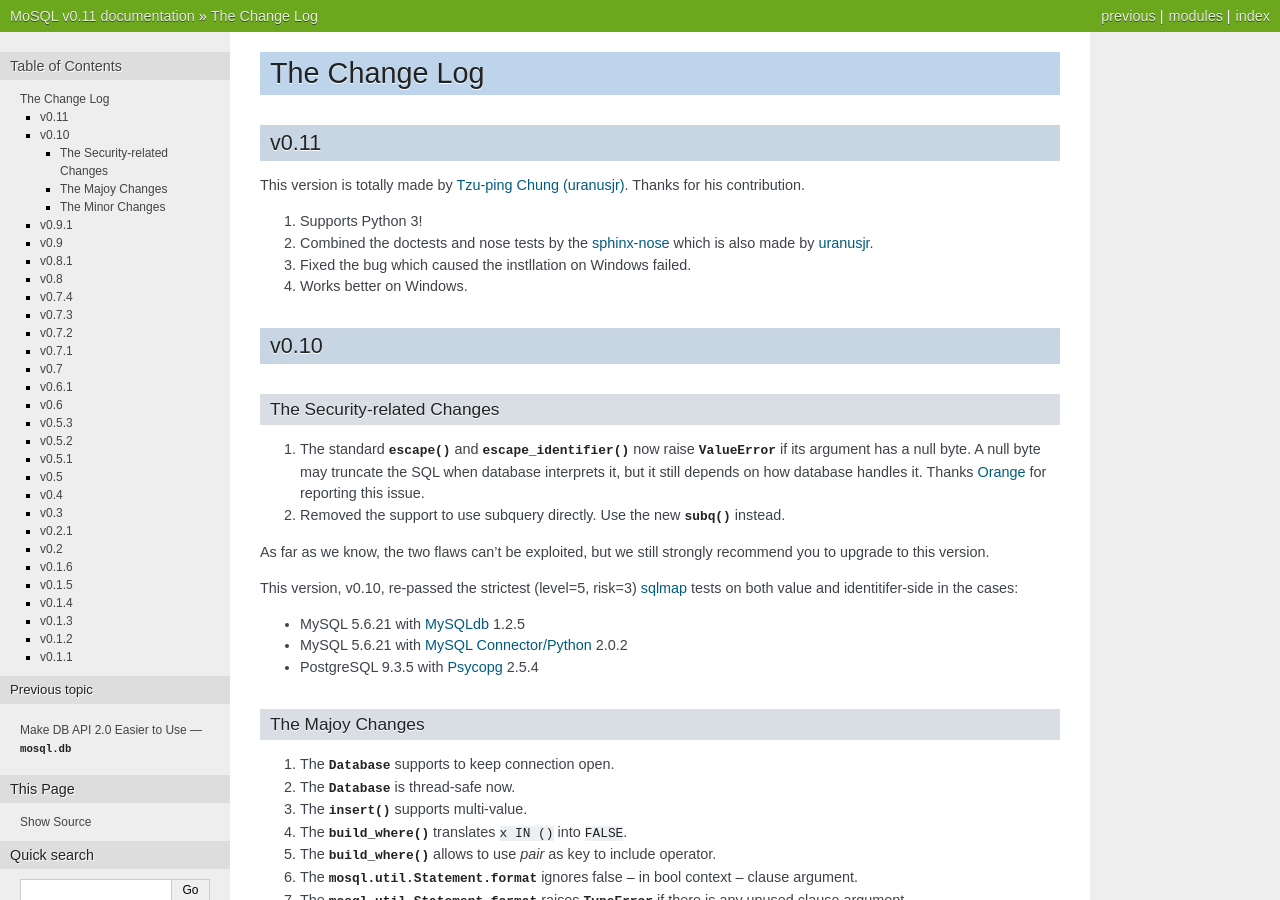
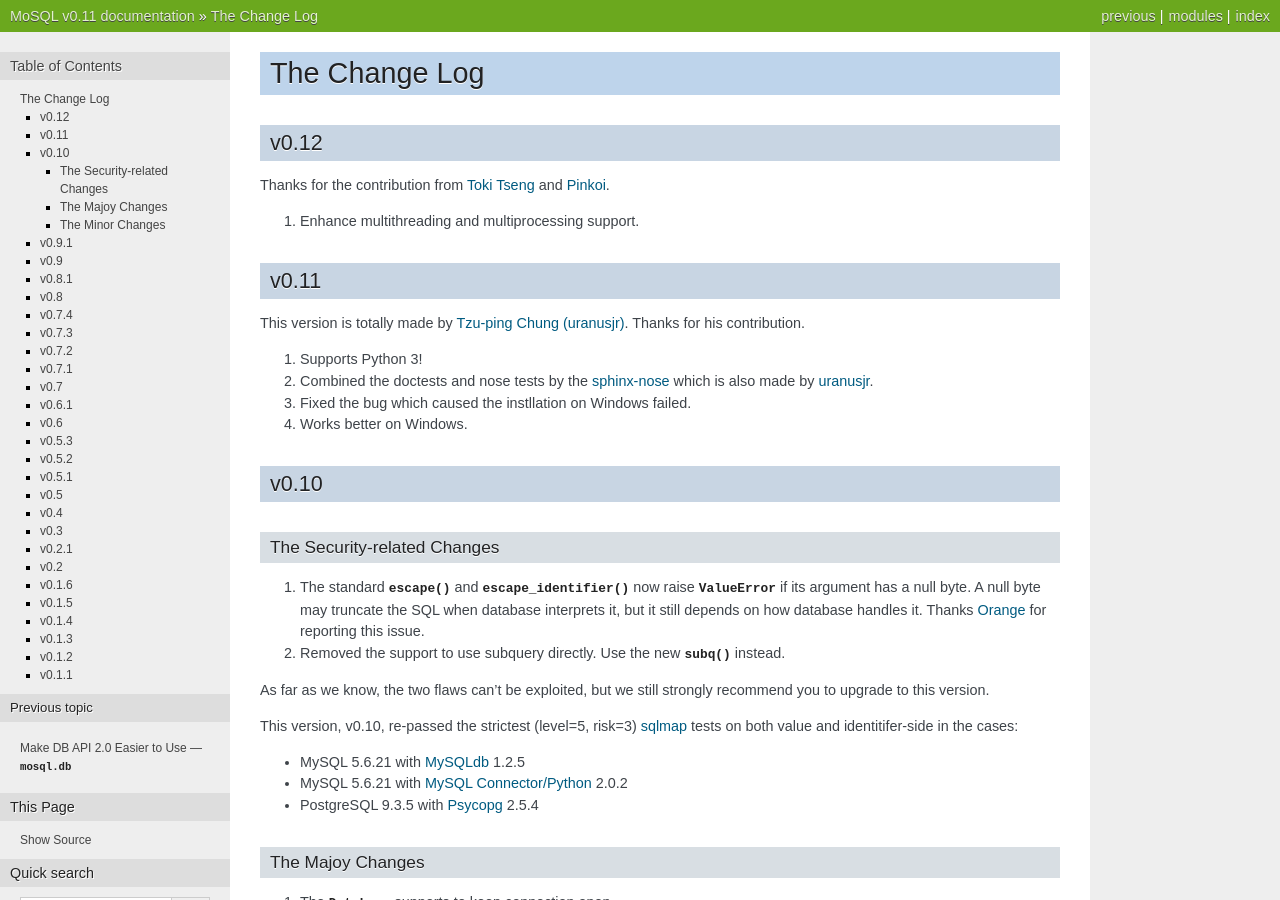
Before and after one commit to moskytw/mosql, a Sphinx documentation site: the page built from docs/changes.rst, in a window 1280 px wide and 900 px high. Built offline with Sphinx 7.4.7, drawn with Linux system fonts in a browser that asks for light colours.

Commit message:
Commit the change log for v0.12

```diff
--- a/docs/changes.rst
+++ b/docs/changes.rst
@@ -1,5 +1,13 @@
 The Change Log
 ==============
+
+v0.12
+-----
+
+Thanks for the contribution from `Toki Tseng <https://github.com/tokikanno>`_
+and `Pinkoi <http://pinkoi.com/>`_.
+
+#. Enhance multithreading and multiprocessing support.
 
 v0.11
 -----
```
